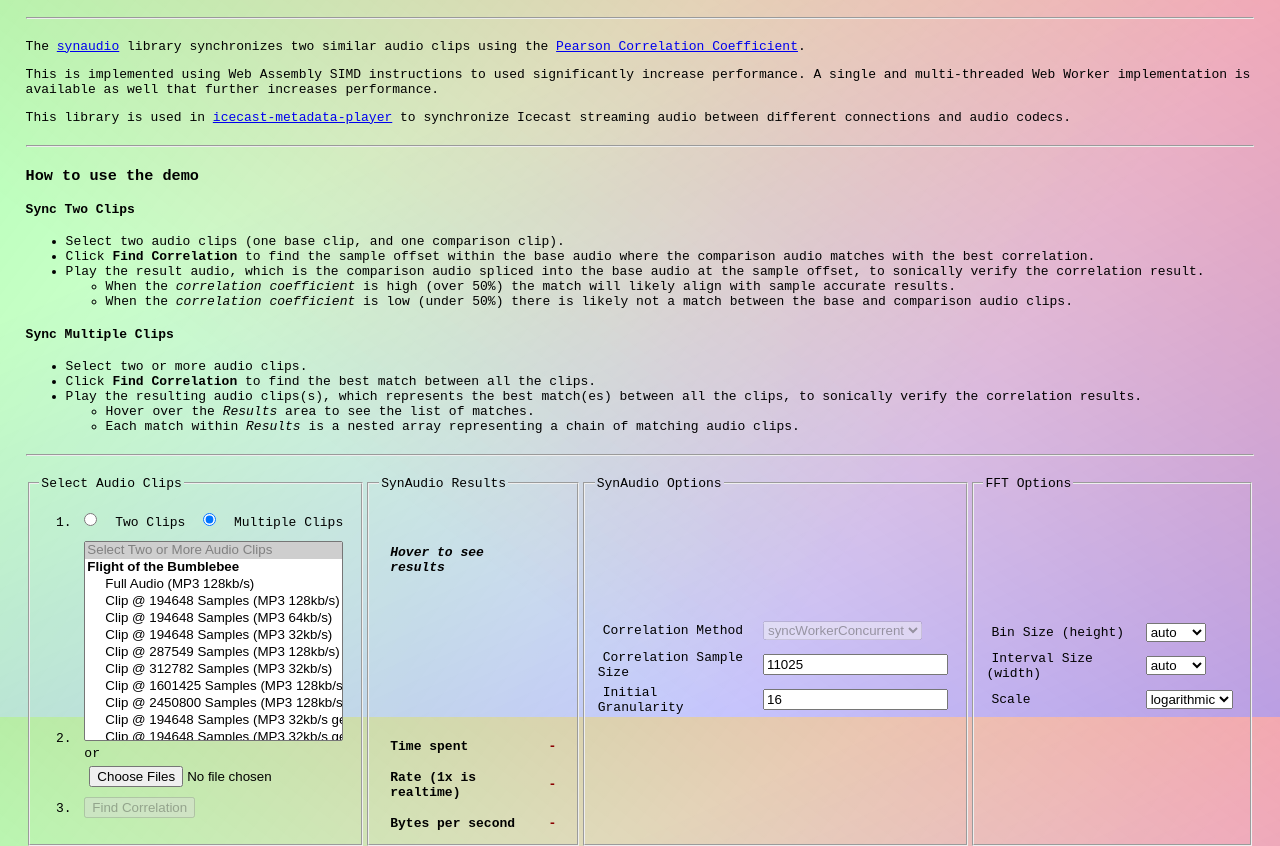
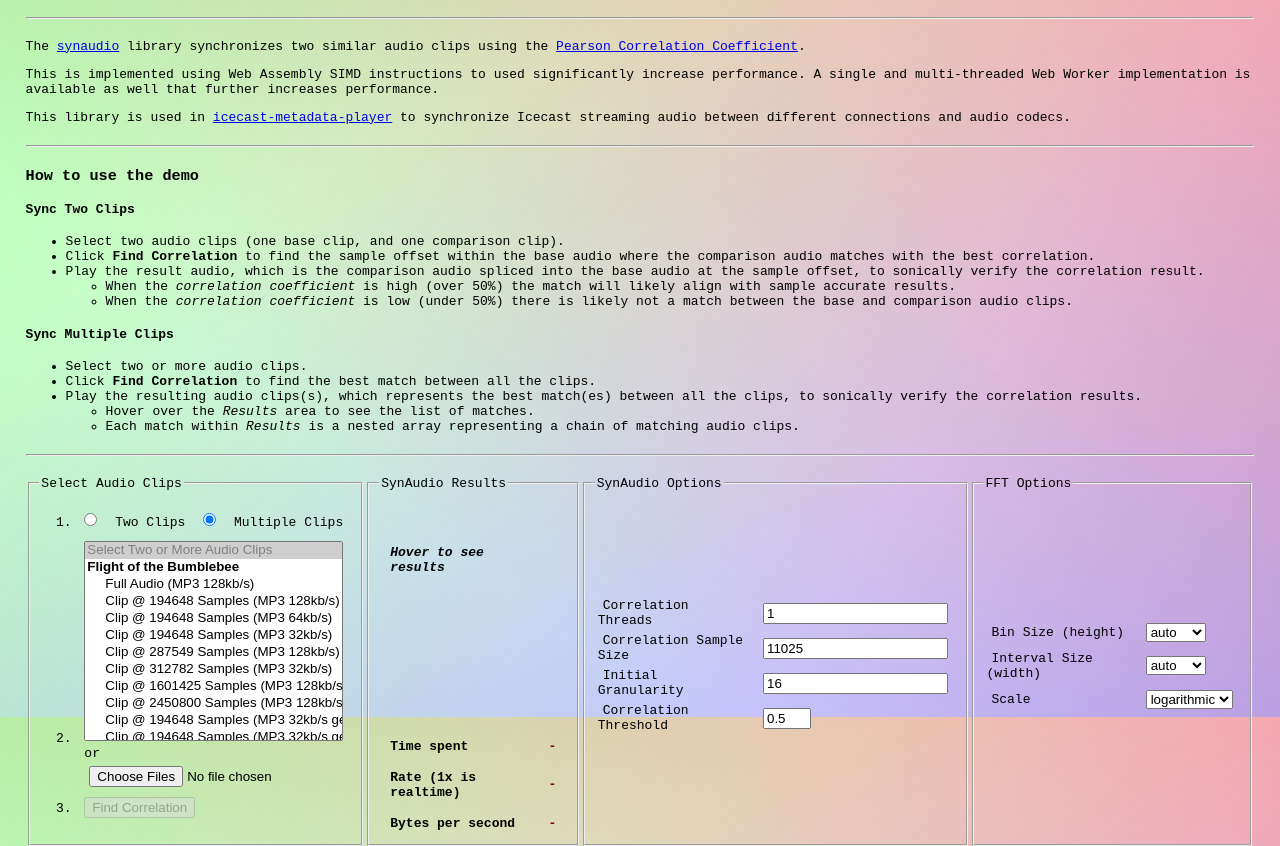
Before and after one commit to eshaz/synaudio, a website: page demo/index.html in a window 1280 px wide. Both pictures are taken after a click on the radio button "Multiple Clips". Shown: the part 83-929 px from the top of the page. Drawn offline with Linux system fonts and the light colour scheme.

Commit message:
fix: various demo bugs

```diff
--- a/demo/index.html
+++ b/demo/index.html
@@ -406,6 +406,7 @@
 * syncWorker: Executes in a Web Worker.
 * syncWorkerConcurrent: Executes in multiple Web Workers (multi-threaded).
           "
+              id="correlation-method-row"
             >
               <td>
                 <label for="correlation-method">Correlation Method</label>
@@ -418,6 +419,23 @@
                     syncWorkerConcurrent
                   </option>
                 </select>
+              </td>
+            </tr>
+            <tr
+              title="Selects number of threads to spawn when running concurrent operations"
+              id="correlation-threads-row"
+            >
+              <td>
+                <label for="correlation-threads">Correlation Threads</label>
+              </td>
+              <td>
+                <input
+                  id="correlation-threads"
+                  name="correlationThreads"
+                  type="number"
+                  min="1"
+                  value="1"
+                />
               </td>
             </tr>
             <tr
@@ -451,6 +469,26 @@
                   name="initialGranularity"
                   type="number"
                   value="16"
+                />
+              </td>
+            </tr>
+            <tr
+              title="Threshold that will filter out any low correlation matches.
+* Only applicable to Multiple Clips (`syncMultiple`)"
+              id="correlation-threshold-row"
+              style="display: none"
+            >
+              <td>
+                <label for="correlation-threshold">Correlation Threshold</label>
+              </td>
+              <td>
+                <input
+                  id="correlation-threshold"
+                  name="correlationThreshold"
+                  type="number"
+                  value="0.5"
+                  min="0"
+                  max="1"
                 />
               </td>
             </tr>
@@ -503,11 +541,47 @@
     const comparisonAudioClipKey = "comparison";
     const correlationAudioClipKey = "correlation";
 
-    const audioCtx = new AudioContext();
-    audioCtx.onstatechange = () => {
-      if (audioCtx !== "running") audioCtx.resume();
-    };
-    audioCtx.destination.channelCount = audioCtx.destination.maxChannelCount;
+    const AudioContext = window.AudioContext || window.webkitAudioContext;
+    let audioCtx;
+
+    // statically initialize audio context and start using a DOM event
+    if (AudioContext) {
+      const audioCtxErrorHandler = (e) => {
+        console.error(
+          "Failed to start the AudioContext. WebAudio playback will not be possible.",
+          e
+        );
+      };
+
+      // hack for iOS Audio element controls support
+      // iOS will only enable AudioContext.resume() when called directly from a UI event
+      // https://stackoverflow.com/questions/57510426
+      const events = ["touchstart", "touchend", "mousedown", "keydown"];
+
+      const unlock = () => {
+        events.forEach((e) => document.removeEventListener(e, unlock));
+
+        audioCtx = new AudioContext({
+          latencyHint: "interactive",
+        });
+
+        audioCtx
+          .resume()
+          .then(() => {
+            // hack for iOS to continue playing while locked
+            audioCtx.onstatechange = () => {
+              if (audioCtx.state !== "running")
+                audioCtx.resume().catch(audioCtxErrorHandler);
+            };
+          })
+          .catch(audioCtxErrorHandler);
+
+        audioCtx.destination.channelCount =
+          audioCtx.destination.maxChannelCount;
+      };
+
+      events.forEach((e) => document.addEventListener(e, unlock));
+    }
 
     const PROGRESS_FACTOR = 100;
 
@@ -1243,6 +1317,18 @@
     // correlation options
     const correlationMethodEl = document.getElementById("correlation-method");
 
+    const correlationMethodRowEl = document.getElementById(
+      "correlation-method-row"
+    );
+
+    const correlationThreadsRowEl = document.getElementById(
+      "correlation-threads-row"
+    );
+
+    const correlationThresholdRowEl = document.getElementById(
+      "correlation-threshold-row"
+    );
+
     // correlation results
     const correlationCoefficientRowEl = document.getElementById(
       "correlation-coefficient-row"
@@ -1304,14 +1390,34 @@
     const twoClipsMode = "two-clips-mode";
     const multipleClipsMode = "multiple-clips-mode";
 
-    let mode = twoClipsMode;
+    let mode;
+
+    // thread option control
+    document.getElementById("correlation-threads").value =
+      navigator.hardwareConcurrency - 1;
+
+    const correlationThreadControl = () => {
+      if (
+        correlationMethodEl.value === "syncWorkerConcurrent" ||
+        mode === multipleClipsMode
+      ) {
+        correlationThreadsRowEl.style = "";
+      } else {
+        correlationThreadsRowEl.style = "display: none;";
+      }
+    };
+
+    correlationMethodEl.addEventListener("change", correlationThreadControl);
+
     const setTwoClipsMode = () => {
       mode = twoClipsMode;
 
       // destroy the multiple clip ffts
       multipleClipsFieldsetEl.style = "display: none;";
       correlationResultsJsonRowEl.style = "display: none;";
-      correlationMethodEl.disabled = false;
+      correlationThresholdRowEl.style = "display: none;";
+      correlationMethodRowEl.style = "";
+      correlationThreadControl();
       reset();
       twoClipsModeEl.checked = true;
       multipleClipsModeEl.checked = false;
@@ -1352,10 +1458,12 @@
 
       // destroy the two clip ffts
       twoClipsFieldsetEl.style = "display: none;";
-      correlationMethodEl.disabled = true;
       // hide single match results
       correlationCoefficientRowEl.style = "display: none;";
       correlationSampleOffsetRowEl.style = "display: none;";
+      correlationThresholdRowEl.style = "";
+      correlationMethodRowEl.style = "display: none;";
+      correlationThreadControl();
       reset();
       multipleClipsModeEl.checked = true;
       twoClipsModeEl.checked = false;
@@ -1392,10 +1500,12 @@
     };
 
     const destroyCorrelationFFT = () => {
-      if (audioData[correlationAudioClipKey])
-        audioData[correlationAudioClipKey].fft.destroy();
-
-      delete audioData[correlationAudioClipKey];
+      for (const key in audioData) {
+        if (key.match(/correlation/)) {
+          audioData[key].fft.destroy();
+          delete audioData[key];
+        }
+      }
 
       if (mode === twoClipsMode) {
         resultContainer.innerHTML = getFFTContainer(
@@ -1569,13 +1679,15 @@
         initialGranularity: parseInt(
           document.getElementById("initial-granularity").value
         ),
-        correlationThreshold: 0.5,
+        correlationThreshold: parseFloat(
+          document.getElementById("correlation-threshold")
+        ),
       });
 
       const start = performance.now();
       const results = await synAudio.syncMultiple(
         params,
-        window.hardwareConcurrency
+        parseInt(document.getElementById("correlation-threads").value)
       );
       const duration = (performance.now() - start) / 1000;
 
@@ -1663,7 +1775,7 @@
       const result = await synAudio[method](
         audioBufferToSynAudioParameter(baseAudioBuffer),
         audioBufferToSynAudioParameter(comparisonAudioBuffer),
-        navigator.hardwareConcurrency - 1
+        parseInt(document.getElementById("correlation-threads").value)
       );
       const duration = (performance.now() - start) / 1000;
 
```
